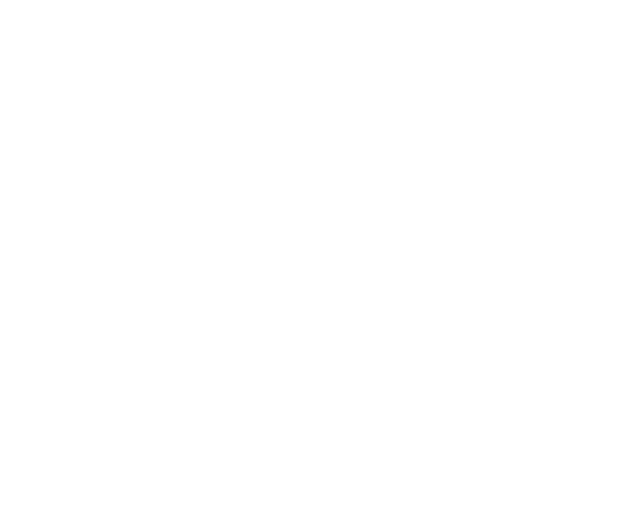
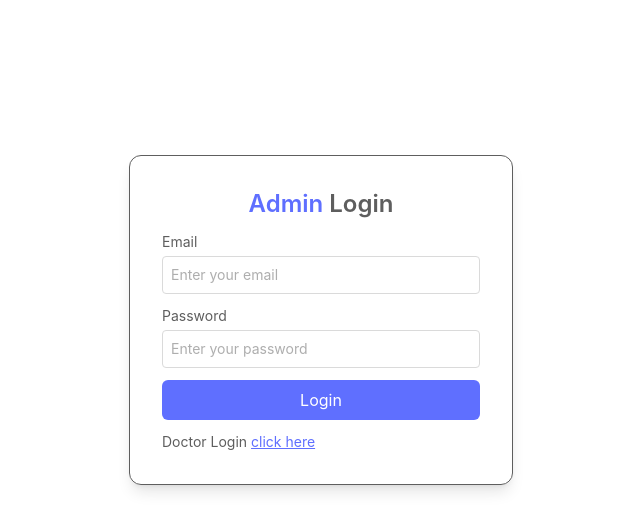
Before and after one commit to HarisShahnawaz/DOC-Finder, a React (Vite) app in the folder admin/: page / in a window 1280 px wide. Shown: the top 530 px of the page, without its empty margins (319-959 px from the left). Built offline with nearby package versions, Linux system fonts and the light colour scheme; no server answers.

Commit message:
fix errors

```diff
--- a/admin/src/App.jsx
+++ b/admin/src/App.jsx
@@ -1,9 +1,10 @@
 import React from 'react'
+import Login from './pages/Login'
 
 export const App = () => {
   return (
     <div>
-
+      <Login />
 
     </div>
   )
--- a/admin/src/context/AdminContext.jsx
+++ b/admin/src/context/AdminContext.jsx
@@ -1,10 +1,18 @@
 import { createContext } from "react";
+import { useState } from "react";
 
 export const AdminContext = createContext();
 
 const AdminContextProvider = (props) => {
+    const [atoken, setAtoken] = useState('')
+
+    const backendUrl = import.meta.env.VITE_BACKEND_URL;
+
+
     const value = {
-
+        atoken,
+        setAtoken,
+        backendUrl,
     }
     return (
         <AdminContext.Provider value={value}>
--- a/admin/src/index.css
+++ b/admin/src/index.css
@@ -1 +1,5 @@
 @import "tailwindcss";
+
+@theme {
+  --color-primary: #5f6fff;
+}
--- a/admin/src/pages/Login.jsx
+++ b/admin/src/pages/Login.jsx
@@ -1,11 +1,55 @@
 import React from 'react'
-import { assests } from '../assets'
+import { useState } from 'react'
+import { assets } from '../assets/assets'
+import { useContext } from 'react'
+import { AdminContext } from '../context/AdminContext'
+import axios from 'axios'
 
 const Login = () => {
-    return (
+    const [state, setState] = useState('Admin')
+    const [email, setEmail] = useState('')
+    const [password, setPassword] = useState('')
+
+    const { setAToken, backendUrl } = useContext(AdminContext)
+
+    const OnSubmitHandler = async (event) => {
+        event.preventDefault()
+        try {
+            if (state === 'Admin') {
+                const { data } = await axios.post(backendUrl + '/admin/login', { email, password })
+                if (data.success) {
+                    console.log(data.token)
+                }
+            }
+        }
+        catch (error) {
+
+        }
+    }
 
 
-  )
+    return (
+        <form onSubmit={OnSubmitHandler} className='min-h-[80vh] flex items-center'>
+            <div className='flex flex-col gap-3 m-auto items-start p-8 min-w-85 sm:min-w-96 border rounded-xl text-[#5E5E5E] text-sm shadow-lg '>
+                <p className='text-2xl font-semibold m-auto'><span className='text-primary'>{state}</span> Login</p>
+                <div className='w-full'>
+                    <p className='w-full'>Email</p>
+                    <input onChange={(e) => setEmail(e.target.value)} value={email} className='border border-[#DADADA] rounded w-full p-2 mt-1' type="email" placeholder='Enter your email' required />
+                </div>
+                <div className='w-full'>
+                    <p >Password</p>
+                    <input onChange={(e) => setPassword(e.target.value)} value={password} className='border border-[#DADADA] rounded w-full p-2 mt-1' type="password" placeholder='Enter your password' required />
+                </div>
+                <button className='bg-primary text-white w-full py-2 rounded-md text-base hover:bg-blue-600'>Login</button>
+                {
+                    state === 'Admin'
+                        ? <p>Doctor Login <span className='text-primary underline cursor-pointer' onClick={() => setState('Doctor')}>click here</span></p>
+                        : <p>Admin Login <span className='text-primary underline cursor-pointer' onClick={() => setState('Admin')}>click here</span></p>
+                }
+            </div>
+        </form>
+
+    )
 }
 
 export default Login
```
Also changed, not shown: 1 other file (tests, documents, lock files or other folders).
